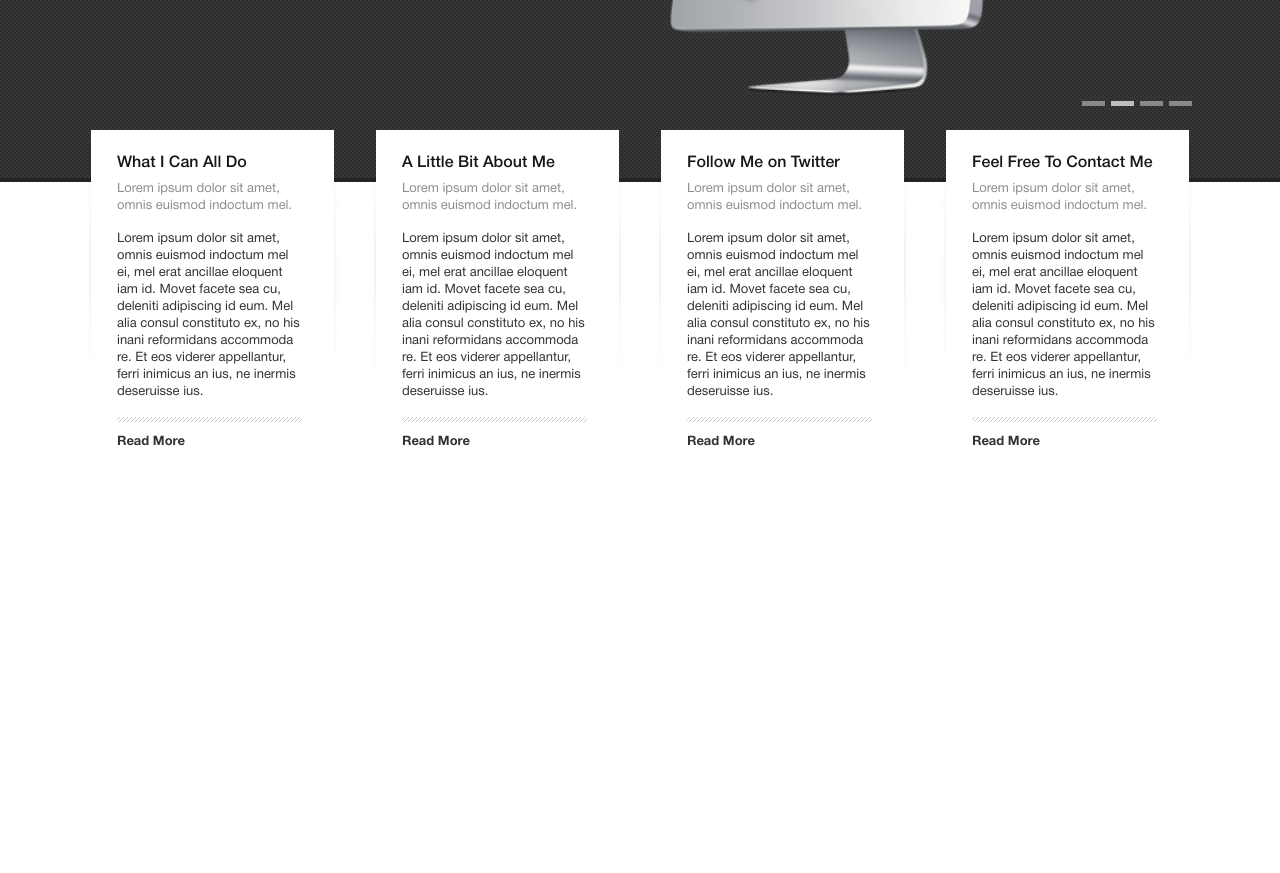
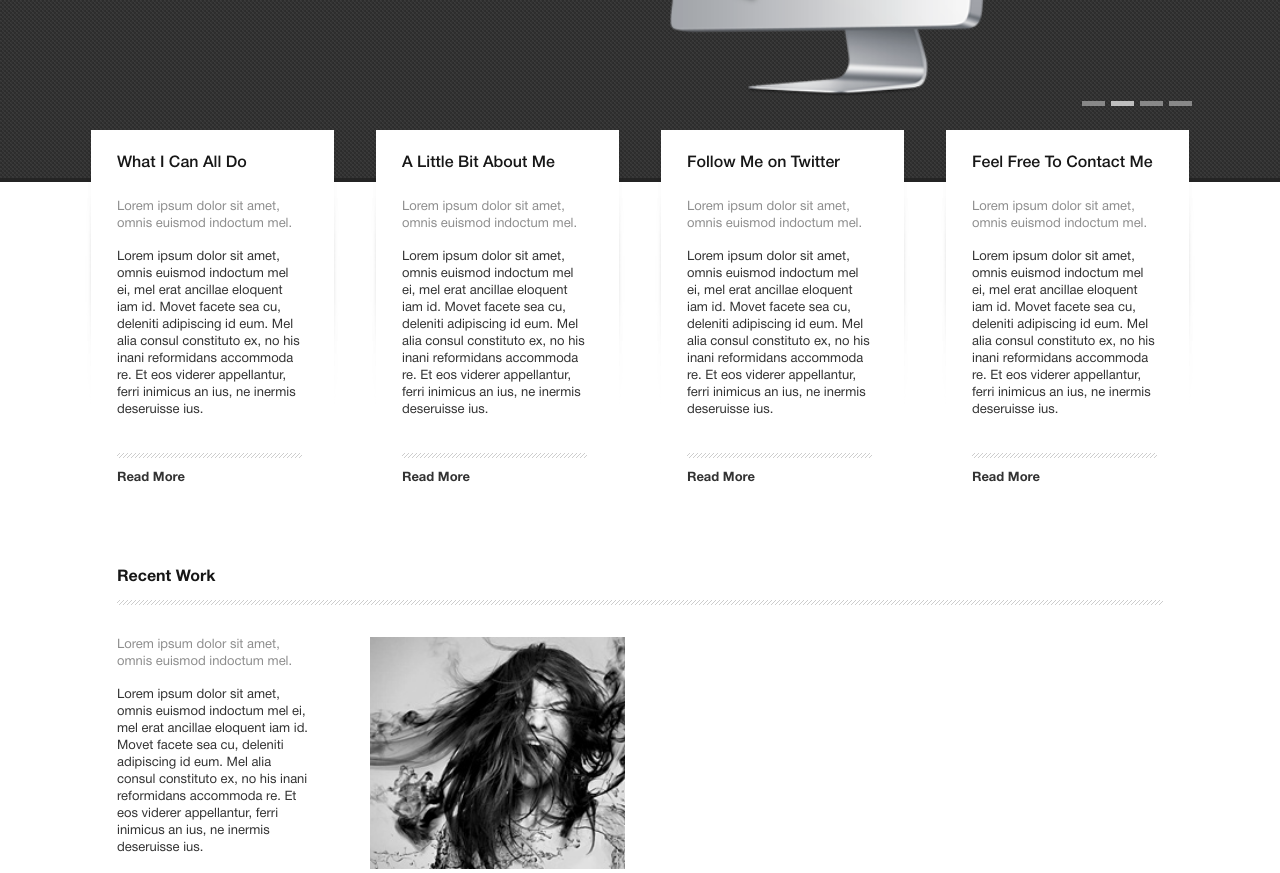
Before and after one commit to zil17/portfolio, a website: page app/index.html in a window 1280 px wide. Shown: the part 420-1293 px from the top of the page. Before the commit the page ends 888 px from the top, so only its background shows below. Drawn offline with Linux system fonts and the light colour scheme.

Commit message:
add image block

```diff
--- a/app/css/main.css
+++ b/app/css/main.css
@@ -148,7 +148,7 @@ header {
     line-height: 17px;
 }
 
-.middle-block-shadow-first {
+.middle-white-item-first {
     margin-top: -52px;
 }
 
@@ -162,6 +162,7 @@ header {
     font-family: "HelveticaMedium", sans-serif;
     font-size: 16px;
     color: #171717;
+    margin-bottom: 26px;
 }
 
 .grey {
@@ -171,7 +172,8 @@ header {
 .read-more {
     background: url(../img/divider.png) repeat-x 0 0;
     padding-top: 17px;
-    padding-bottom: 17px;
+    padding-bottom: 49px;
+    margin-top: 34px;
 }
 
 .read-more a {
@@ -184,3 +186,23 @@ header {
 .read-more a:hover {
     color: #8e8e8e;
 }
+
+.middle-white-item-next {
+    padding-left: 32px;
+    padding-top: 32px;
+}
+
+.middle-white-item-next h4 {
+    font-family: "HelveticaBold", sans-serif;
+    margin-bottom: 0;
+    padding-bottom: 18px;
+    background: url(../img/divider.png) repeat-x 0 100%;
+}
+
+.img-middle-block {
+    padding-top: 32px;
+}
+
+.img-middle-block img {
+    width: 100%;
+}
--- a/app/css/media.css
+++ b/app/css/media.css
@@ -15,6 +15,9 @@ No media query for `xs` since this is the default in Bootstrap */
     .middle-white-item {
         margin-top: -52px;
     }
+    .middle-white-item-next {
+        margin-top: 0;
+    }
 }
 
 /* Large devices (desktops, 992px and up) */
--- a/app/index.html
+++ b/app/index.html
@@ -18,7 +18,7 @@
 </head>
 
 <body>
-    <div class="top-block">
+    <section class="top-block">
         <div class="container">
             <header>
                 <div class="row">
@@ -105,13 +105,13 @@
                 </div>
             </div>
         </div>
-    </div>
-    <div class="middle-white-block">
+    </section>
+    <section class="middle-white-block">
         <div class="container">
             <div class="row">
                 <div class="col-md-3">
-                    <div class="middle-block-shadow middle-block-shadow-first">
-                        <div class="middle-white-item">
+                    <div class="middle-block-shadow">
+                        <div class="middle-white-item middle-white-item-first">
                             <h4>What I Can All Do</h4>
                             <p class="grey">Lorem ipsum dolor sit amet, omnis euismod indoctum mel.</p>
                             <p>Lorem ipsum dolor sit amet, omnis euismod indoctum mel ei, mel erat ancillae eloquent iam id.
@@ -149,7 +149,8 @@
                             <p>Lorem ipsum dolor sit amet, omnis euismod indoctum mel ei, mel erat ancillae eloquent iam id.
                                 Movet facete sea cu, deleniti adipiscing id eum. Mel alia consul constituto ex, no his inani
                                 reformidans accommoda re. Et eos viderer appellantur, ferri inimicus an ius, ne inermis deseruisse
-                                ius.</p>
+                                ius.
+                            </p>
                             <div class="read-more">
                                 <a href="#">Read More</a>
                             </div>
@@ -164,7 +165,8 @@
                             <p>Lorem ipsum dolor sit amet, omnis euismod indoctum mel ei, mel erat ancillae eloquent iam id.
                                 Movet facete sea cu, deleniti adipiscing id eum. Mel alia consul constituto ex, no his inani
                                 reformidans accommoda re. Et eos viderer appellantur, ferri inimicus an ius, ne inermis deseruisse
-                                ius.</p>
+                                ius.
+                            </p>
                             <div class="read-more">
                                 <a href="#">Read More</a>
                             </div>
@@ -172,8 +174,35 @@
                     </div>
                 </div>
             </div>
+            <div class="row">
+                <div class="col-md-12">
+                    <div class="middle-white-item middle-white-item-next">
+                        <h4>Recent Work</h4>
+                    </div>
+                    <div class="row">
+                        <div class="col-md-3">
+                            <div class="middle-white-item middle-white-item-next">
+                                <p class="grey">Lorem ipsum dolor sit amet, omnis euismod indoctum mel.</p>
+                                <p>Lorem ipsum dolor sit amet, omnis euismod indoctum mel ei, mel erat ancillae eloquent iam
+                                    id. Movet facete sea cu, deleniti adipiscing id eum. Mel alia consul constituto ex, no
+                                    his inani reformidans accommoda re. Et eos viderer appellantur, ferri inimicus an ius,
+                                    ne inermis deseruisse ius.</p>
+                            </div>
+                        </div>
+
+                        <div class="col-md-3">
+                            <div class="img-middle-block">
+                                <a href="#">
+                                    <img src="img/img-1.jpg" alt="image">
+                                </a>
+                            </div>
+                        </div>
+                    </div>
+                </div>
+            </div>
+
         </div>
-    </div>
+    </section>
 
     <!-- Optional JavaScript -->
     <!-- jQuery first, then Popper.js, then Bootstrap JS -->
```
Also changed, not shown: app/img/img-1.jpg (added), app/img/img-2.jpg (added), app/img/img-3.jpg (added), app/img/img-4.jpg (added), app/img/img-5.jpg (added), app/img/img-6.jpg (added).
